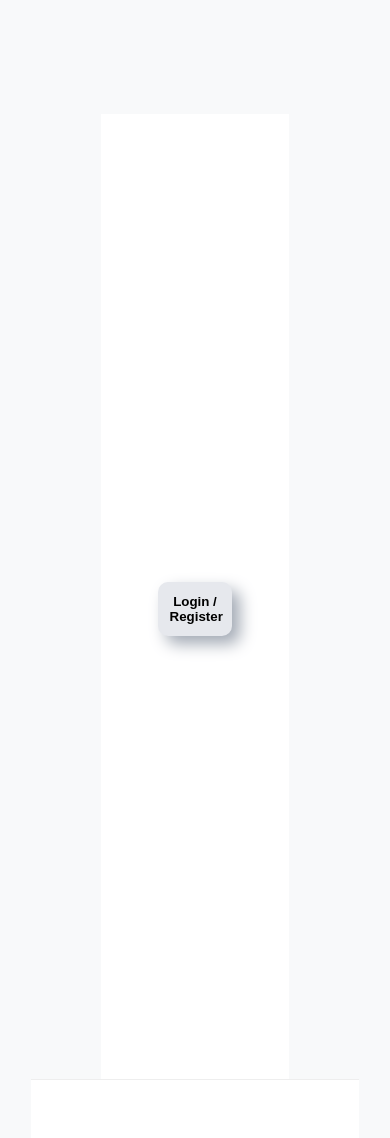
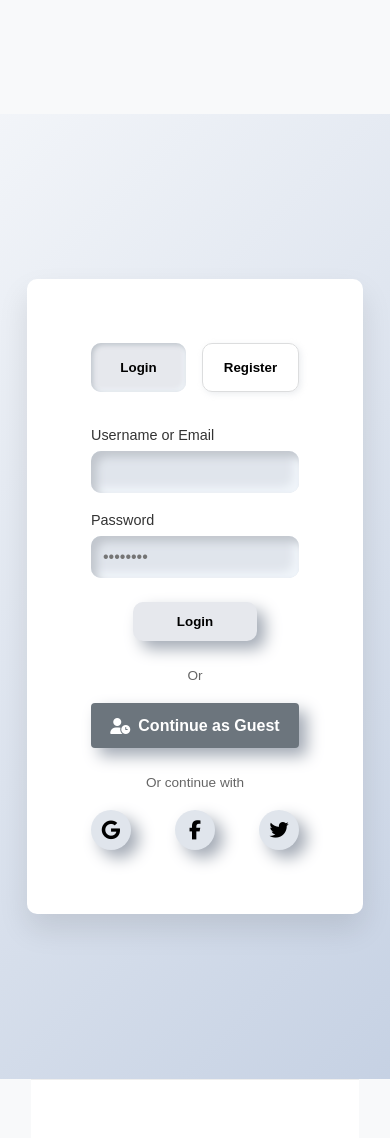
Before and after one commit to humanauction/routine-timer, a Django app: page /auth/login/ in a window 390 px wide. Run offline with Django 4.2, Linux system fonts and the light colour scheme; parts of the project's set-up code (start-up, migrations or seed data) failed here and were passed over; some libraries are stand-ins or nearby versions.

Commit message:
add: refactor: UX login, layout, style. add: authentication message

```diff
--- a/authentication/templates/authentication/login.html
+++ b/authentication/templates/authentication/login.html
@@ -1,22 +1,26 @@
-{% extends "base_no_nav.html" %} {% load static %} {% block content %}
-<title>Login & Register</title>
+{% extends "base_no_nav.html" %}
+{% load static %}
+
+{% block title %}Login & Register{% endblock %}
+
+{% block extra_css %}
 <link rel="stylesheet" href="{% static 'css/auth.css' %}" />
-<link rel="stylesheet" href="{% static 'css/modal.css' %}" />
-<script
-    defer
-    src="https://kit.fontawesome.com/844d1cd656.js"
-    crossorigin="anonymous"
-></script>
+{% endblock %}
 
-<!-- Trigger Button -->
-<button id="openAuthModal" class="btn">Login / Register</button>
+{% block content %}
+<div class="auth-landing">
+    <main class="container" aria-labelledby="auth-heading">
+        <h1 id="auth-heading" class="visually-hidden">Authentication</h1>
 
-<!-- Modal Overlay -->
-<div id="authModalOverlay" class="modal-overlay" style="display: none">
-    <div class="modal">
-        <button class="close-modal" id="closeAuthModal">&times;</button>
-        <main class="container" aria-labelledby="auth-heading">
-            <h1 id="auth-heading" class="visually-hidden">Authentication</h1>
+        {% if messages %}
+        <div class="messages">
+            {% for message in messages %}
+                <div class="message {{ message.tags }}">{{ message }}</div>
+            {% endfor %}
+        </div>
+        {% endif %}
+
+        <div class="auth-box">
             <nav class="tabs" role="tablist">
                 <button
                     role="tab"
@@ -35,13 +39,15 @@
                     Register
                 </button>
             </nav>
+
             <!-- Login Form -->
             <form
                 id="loginForm"
                 method="post"
+                action="{% url 'authentication:login' %}"
                 class="form active"
                 aria-labelledby="loginTab"
-            >
+        >
                 {% csrf_token %}
                 <fieldset>
                     <legend class="visually-hidden">Login</legend>
@@ -98,6 +104,7 @@
                     </button>
                 </div>
             </form>
+
             <!-- Register Form -->
             <form
                 id="registerForm"
@@ -109,9 +116,9 @@
                 {% csrf_token %}
                 <fieldset>
                     <legend class="visually-hidden">Register</legend>
-                    <label for="username">Username</label>
+                    <label for="register-username">Username</label>
                     <input
-                        id="username"
+                        id="register-username"
                         name="username"
                         type="text"
                         placeholder="johndoe"
@@ -175,15 +182,15 @@
                     </button>
                 </div>
             </form>
-        </main>
-    </div>
+        </div>
+    </main>
 </div>
+
+<script
+    defer
+    src="https://kit.fontawesome.com/844d1cd656.js"
+    crossorigin="anonymous"
+></script>
 <script src="{% static 'js/auth.js' %}" defer></script>
-<script src="{% static 'js/modal.js' %}" defer></script>
 <script src="{% static 'js/login.js' %}" defer></script>
 {% endblock %}
-
-{% block extra_css %}
-<link rel="stylesheet" href="{% static 'css/auth.css' %}" />
-<link rel="stylesheet" href="{% static 'css/modal.css' %}" />
-{% endblock %}
--- a/routine_cap/urls.py
+++ b/routine_cap/urls.py
@@ -20,7 +20,9 @@ from django.views.generic import RedirectView
 
 urlpatterns = [
     path('admin/', admin.site.urls),
-    path('', RedirectView.as_view(pattern_name='authentication:login'), name='root'),
+    path('',
+         RedirectView.as_view(pattern_name='authentication:login'),
+         name='root'),
     path('summernote/', include('django_summernote.urls')),
     path('home/', include('home.urls', namespace='home')),
     path('auth/', include('authentication.urls', namespace='authentication')),
--- a/static/css/auth.css
+++ b/static/css/auth.css
@@ -201,3 +201,110 @@ input:focus,
     color: var(--icon-fg-hover);
     transition: background 0.6s, color 0.1s;
 }
+
+/* Landing page specific styles */
+.auth-landing {
+    min-height: 100vh;
+    display: flex;
+    justify-content: center;
+    align-items: center;
+    padding: 2rem;
+    background: linear-gradient(135deg, #f5f7fa 0%, #c3cfe2 100%);
+}
+
+.container {
+    max-width: 1000px;
+    width: 100%;
+    display: grid;
+    grid-template-columns: 1fr 1fr;
+    gap: 2rem;
+    background: white;
+    border-radius: 10px;
+    box-shadow: 0 15px 30px rgba(0, 0, 0, 0.1);
+    overflow: hidden;
+    position: relative;
+}
+
+.auth-box {
+    padding: 2rem;
+}
+
+.auth-info {
+    background: linear-gradient(135deg, #667eea 0%, #764ba2 100%);
+    color: white;
+    padding: 3rem 2rem;
+    display: flex;
+    flex-direction: column;
+    justify-content: center;
+}
+
+.auth-info h2 {
+    font-size: 2rem;
+    margin-bottom: 1rem;
+}
+
+.auth-info p {
+    margin-bottom: 2rem;
+    font-size: 1.1rem;
+}
+
+.auth-info ul {
+    list-style: none;
+    padding: 0;
+}
+
+.auth-info li {
+    margin-bottom: 1rem;
+    font-size: 1.1rem;
+    display: flex;
+    align-items: center;
+}
+
+.auth-info li i {
+    margin-right: 0.5rem;
+    color: #4ade80;
+}
+
+/* Override modal styles for full page */
+.form {
+    position: static;
+    transform: none;
+    max-width: none;
+    width: 100%;
+    margin: 0;
+}
+
+.messages {
+    position: absolute;
+    top: 1rem;
+    left: 0;
+    right: 0;
+    z-index: 10;
+}
+
+.message {
+    padding: 0.75rem 1rem;
+    margin-bottom: 0.5rem;
+    border-radius: 4px;
+    text-align: center;
+}
+
+.message.error {
+    background-color: #fee2e2;
+    color: #b91c1c;
+}
+
+.message.success {
+    background-color: #d1fae5;
+    color: #065f46;
+}
+
+@media (max-width: 768px) {
+    .container {
+        grid-template-columns: 1fr;
+    }
+
+    .auth-info {
+        display: none;
+    }
+}
```
Also changed, not shown: home/templates/home/index.html (+9 -0 lines).
